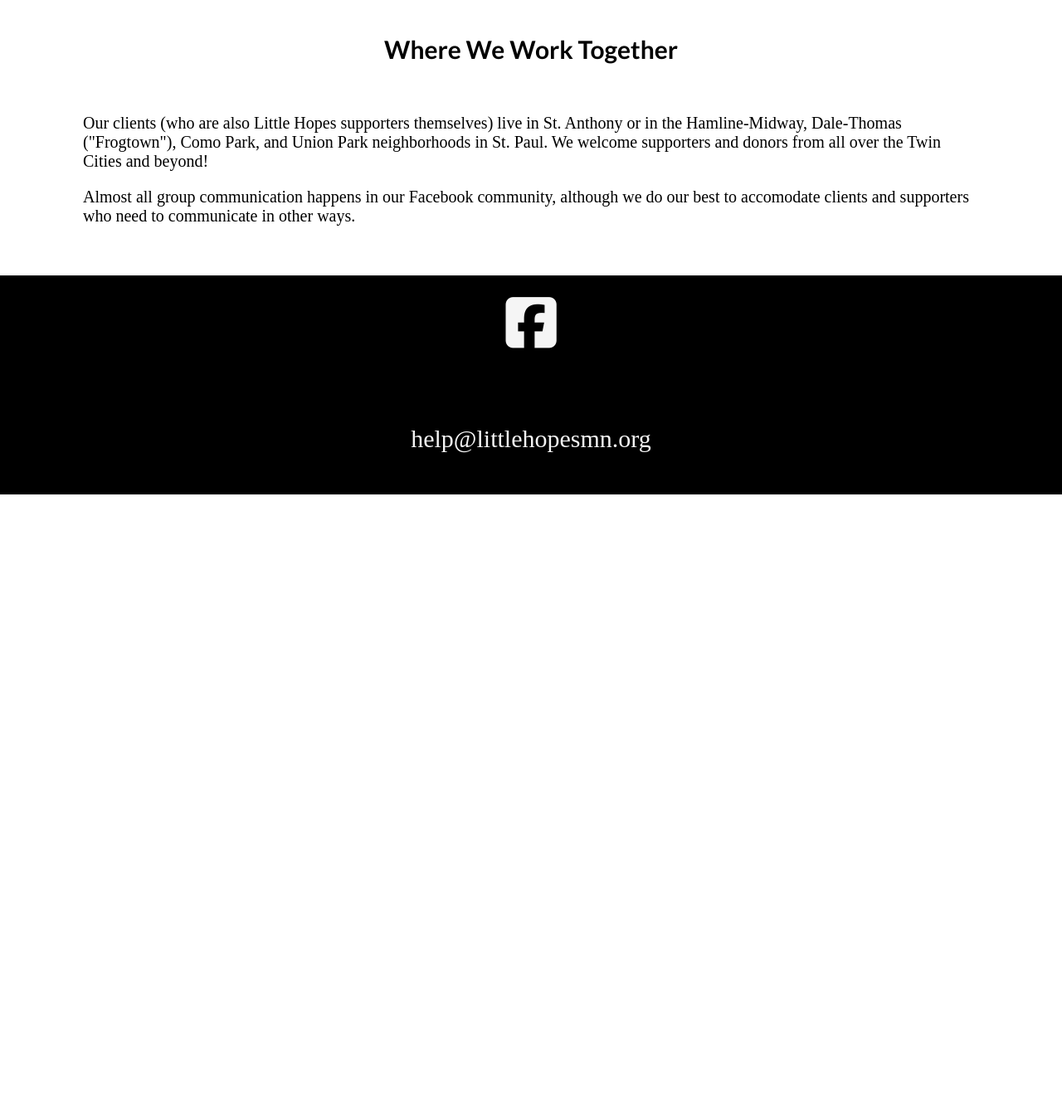
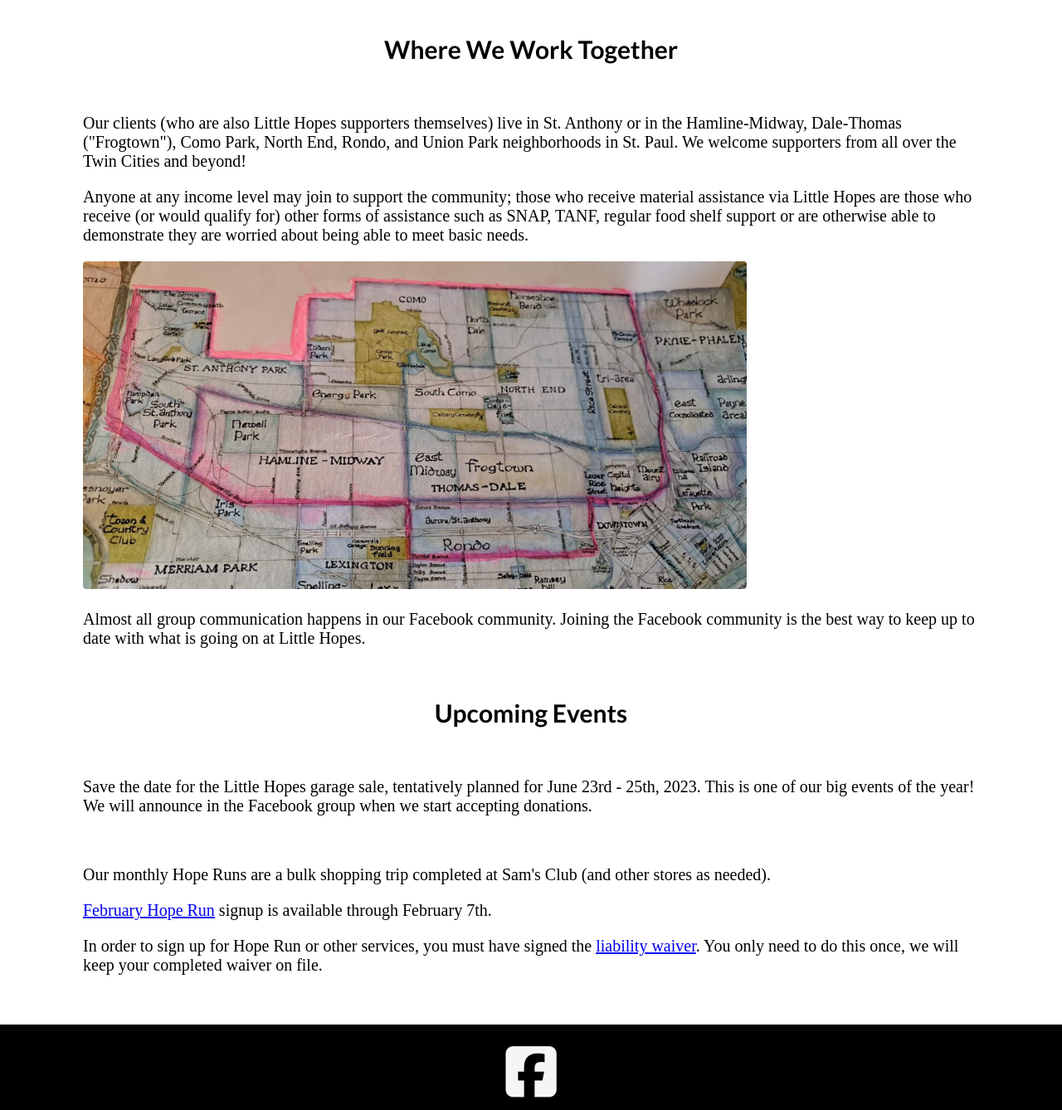
Before and after one commit to srosebattles/LittleHopesPlaceholderWebsite, a plain HTML site: page index.html in a window 1280 px wide. Shown: the part 800-2138 px from the top of the page at 83% size. Before the commit the page ends 1396 px from the top, so only its background shows below. Drawn offline with Linux system fonts and the light colour scheme; a web font is replaced by a local one.

Commit message:
added map and upcoming events section

```diff
--- a/assets/index.css
+++ b/assets/index.css
@@ -8,6 +8,11 @@ html, body {
 
 h1, h2, h3 {
   font-family: 'Lato', sans-serif;
+}
+
+img {
+  width: 15rem;
+  border-radius: 4px;
 }
 
 .imgDiv {
@@ -81,6 +86,10 @@ h1, h2, h3 {
 }
 
 @media (min-width: 699px) {
+  img {
+    width: 25rem;
+  }
+
   .imgDiv {
     padding: 0;
   }
@@ -94,3 +103,9 @@ h1, h2, h3 {
     margin: 3rem 5rem;
   }
 }
+
+@media (min-width: 1024px) {
+  img {
+    width: 40rem;
+  }
+}
--- a/index.html
+++ b/index.html
@@ -33,8 +33,21 @@
             </div>
             <h2>Where We Work Together</h2>
             <div class="aboutText">
-                <p>Our clients (who are also Little Hopes supporters themselves) live in St. Anthony or in the Hamline-Midway, Dale-Thomas ("Frogtown"), Como Park, and Union Park neighborhoods in St. Paul. We welcome supporters and donors from all over the Twin Cities and beyond!</p>
-                <p>Almost all group communication happens in our Facebook community, although we do our best to accomodate clients and supporters who need to communicate in other ways.</p>
+                <p>Our clients (who are also Little Hopes supporters themselves) live in St. Anthony or in the Hamline-Midway, Dale-Thomas ("Frogtown"), Como Park, North End, Rondo, and Union Park neighborhoods in St. Paul. We welcome supporters from all over the Twin Cities and beyond!</p>
+                <p>Anyone at any income level may join to support the community; those who receive material assistance via Little Hopes are those who receive (or would qualify for) other forms of assistance such as SNAP, TANF, regular food shelf support or are otherwise able to demonstrate they are worried about being able to meet basic needs.</p>
+            <div class="map">
+                <img src="assets/borders_map.jpeg" alt="Map of neighborhoods supported by Little Hopes" />
+            </div>
+                <p>Almost all group communication happens in our Facebook community. Joining the Facebook community is the best way to keep up to date with what is going on at Little Hopes.</p>
+            </div>
+            <h2>Upcoming Events</h2>
+            <div class="aboutText">
+                <p>Save the date for the Little Hopes garage sale, tentatively planned for June 23rd - 25th, 2023. This is one of our big events of the year! We will announce in the Facebook group when we start accepting donations.</p>
+            </div>
+            <div class="aboutText">
+                <p>Our monthly Hope Runs are a bulk shopping trip completed at Sam's Club (and other stores as needed).</p>
+                <p><a href="https://www.cognitoforms.com/LIttleHopes1/FebruaryHopeRun2023">February Hope Run</a> signup is available through February 7th.</p>
+                <p>In order to sign up for Hope Run or other services, you must have signed the <a href="https://www.cognitoforms.com/LIttleHopes1/liabilitywaiver">liability waiver</a>. You only need to do this once, we will keep your completed waiver on file.</p>
             </div>
         </div>
 
@@ -42,9 +55,6 @@
         <div class="socialDiv">
             <a href="https://facebook.com/groups/LittleHopes/"><i class="fa fa-facebook-square"></i></i></a>
         </div>
-        <div class="emailDiv">
-            <p><a href="mailto:help@littlehopesmn.org">help@littlehopesmn.org</a></p>
-        </div>
     </div>
 </body>
 
```
Also changed, not shown: assets/borders_map.jpeg (added).
